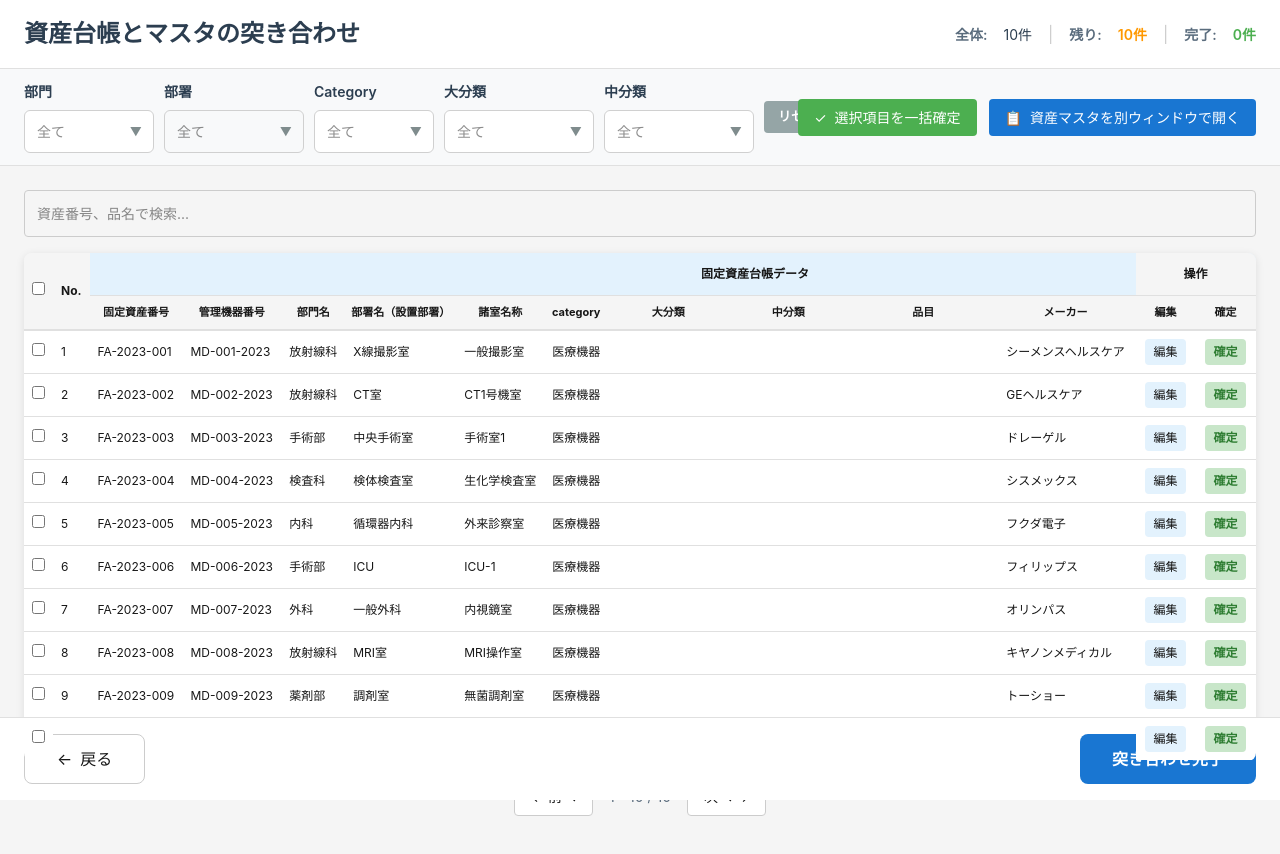
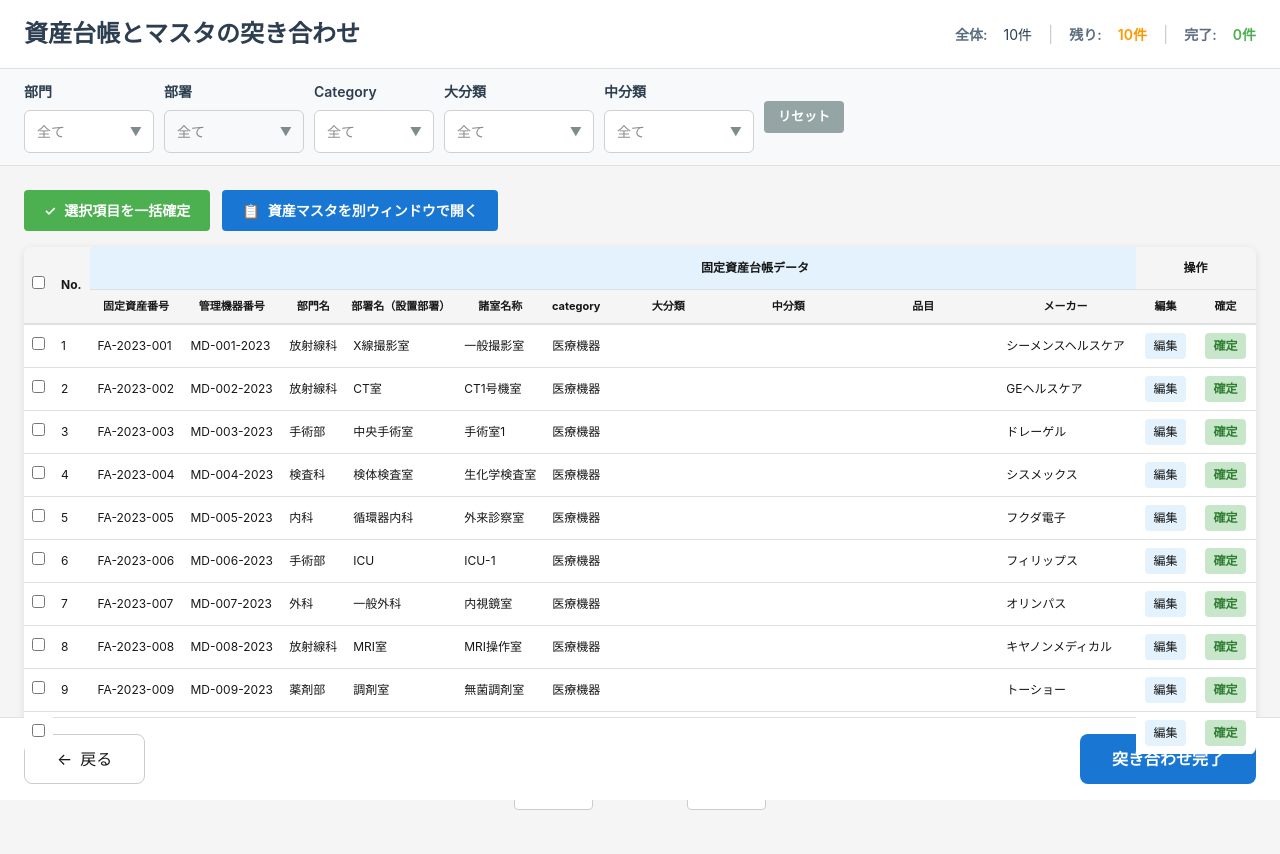
Before and after one commit to Ryota-wata/medical-device-mgmt, a Next.js app: page /asset-matching in a window 1280 px wide. Shown: the top 854 px of the page. Built offline with nearby package versions, Linux system fonts and the light colour scheme.

Commit message:
検索エリアを削除し、一括確定と資産マスタ開くボタンを検索エリアの位置に移動

```diff
--- a/app/asset-matching/page.tsx
+++ b/app/asset-matching/page.tsx
@@ -668,17 +668,24 @@ export default function AssetMatchingPage() {
               リセット
             </button>
           </div>
-          <div style={{ display: 'flex', gap: '12px' }}>
+        </div>
+      </div>
+
+      {/* Main Content */}
+      <main style={{ flex: 1, padding: '24px' }}>
+        <div style={{ maxWidth: '1800px', margin: '0 auto' }}>
+          <div style={{ display: 'flex', gap: '12px', marginBottom: '16px' }}>
             <button
               onClick={bulkConfirmSelected}
               style={{
-                padding: '8px 16px',
+                padding: '10px 20px',
                 backgroundColor: '#4caf50',
                 color: 'white',
                 border: 'none',
                 borderRadius: '4px',
                 cursor: 'pointer',
                 fontSize: '14px',
+                fontWeight: '600',
                 display: 'flex',
                 alignItems: 'center',
                 gap: '8px'
@@ -689,13 +696,14 @@ export default function AssetMatchingPage() {
             <button
               onClick={handleOpenAssetMaster}
               style={{
-                padding: '8px 16px',
+                padding: '10px 20px',
                 backgroundColor: '#1976d2',
                 color: 'white',
                 border: 'none',
                 borderRadius: '4px',
                 cursor: 'pointer',
                 fontSize: '14px',
+                fontWeight: '600',
                 display: 'flex',
                 alignItems: 'center',
                 gap: '8px'
@@ -704,25 +712,6 @@ export default function AssetMatchingPage() {
               <span>📋</span> 資産マスタを別ウィンドウで開く
             </button>
           </div>
-        </div>
-      </div>
-
-      {/* Main Content */}
-      <main style={{ flex: 1, padding: '24px' }}>
-        <div style={{ maxWidth: '1800px', margin: '0 auto' }}>
-          <input
-            type="text"
-            placeholder="資産番号、品名で検索..."
-            style={{
-              width: '100%',
-              padding: '12px',
-              border: '1px solid #ccc',
-              borderRadius: '4px',
-              fontSize: '14px',
-              marginBottom: '16px',
-              boxSizing: 'border-box'
-            }}
-          />
 
           <div style={{
             backgroundColor: '#ffffff',
```
